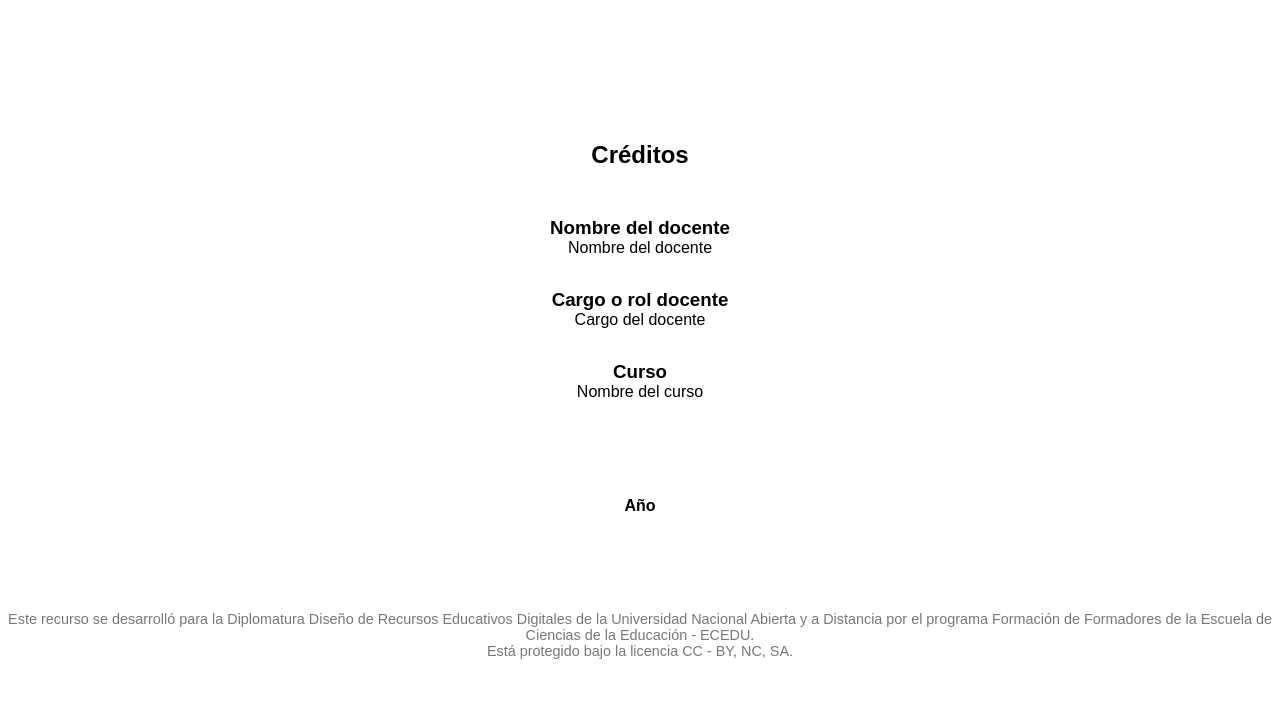
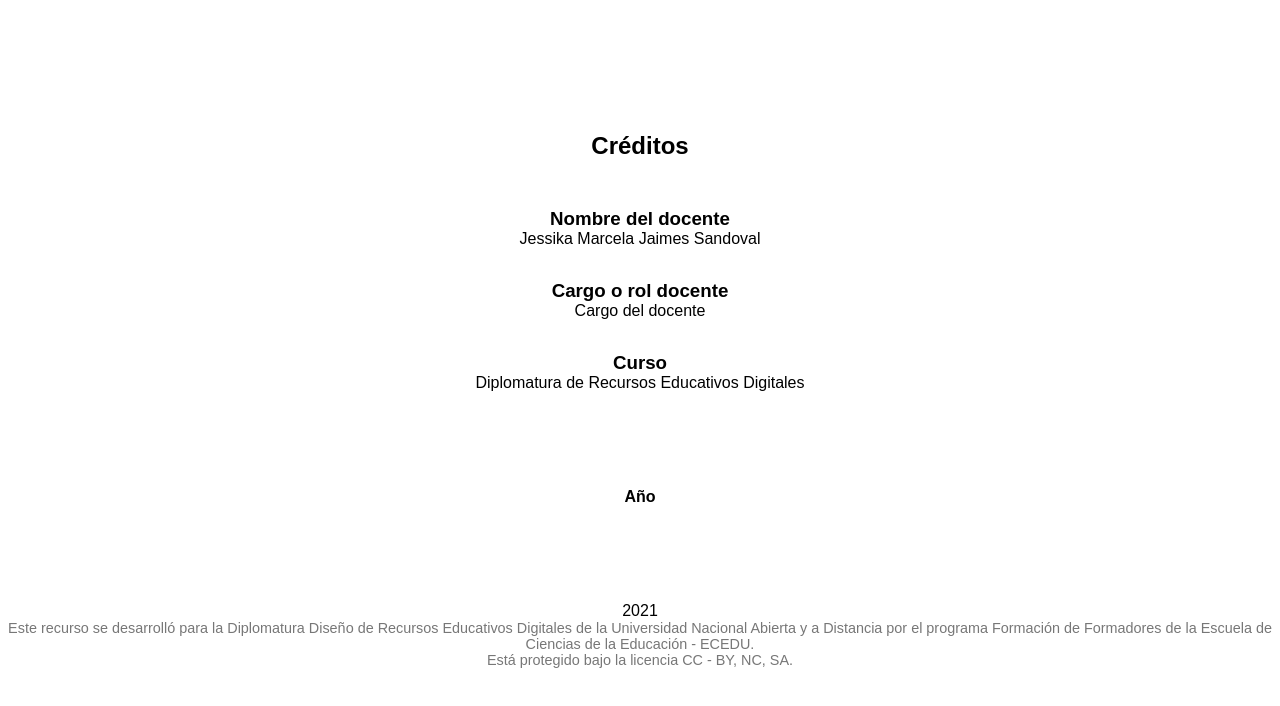
Before and after one commit to IIpapuII/OVA_J, a plain HTML site: page contents/9-Creditos.html in a window 1280 px wide. Drawn offline with Linux system fonts and the light colour scheme.

Commit message:
hasta estrategias realizar proyecto

```diff
--- a/contents/9-Creditos.html
+++ b/contents/9-Creditos.html
@@ -6,15 +6,13 @@
 
 <div class="container">
    <div class="completo textCenter"><h2 >Créditos</h2>
-
     <h3>
 		<!-- Reemplace “Nombre del docente” Cargo por su nombre  -->
 		Nombre del docente
 	</h3>
-
 	<p>
 		<!-- Reemplace “Nombre del docente” Cargo por su nombre  -->
-		Nombre del docente
+		Jessika Marcela Jaimes Sandoval
 	</p>
 
 	<h3>
@@ -33,11 +31,13 @@
 
      <p>
         <!-- Reemplace “Nombre del curso” por el curso a su cargo  -->
-		Nombre del curso
+		Diplomatura de Recursos Educativos Digitales
     </p>
 
     <h4>Año</h4>
-
+    <p>
+        2021
+    </p>
 
 
 <!-- No modificar esta información, está protegida por la licencia CC - BY, NC, SA -->
```
Also changed, not shown: contents/4-Contenidos1.html (+5 -1 lines), contents/8-Bibliografia.html (+6 -1 lines).
